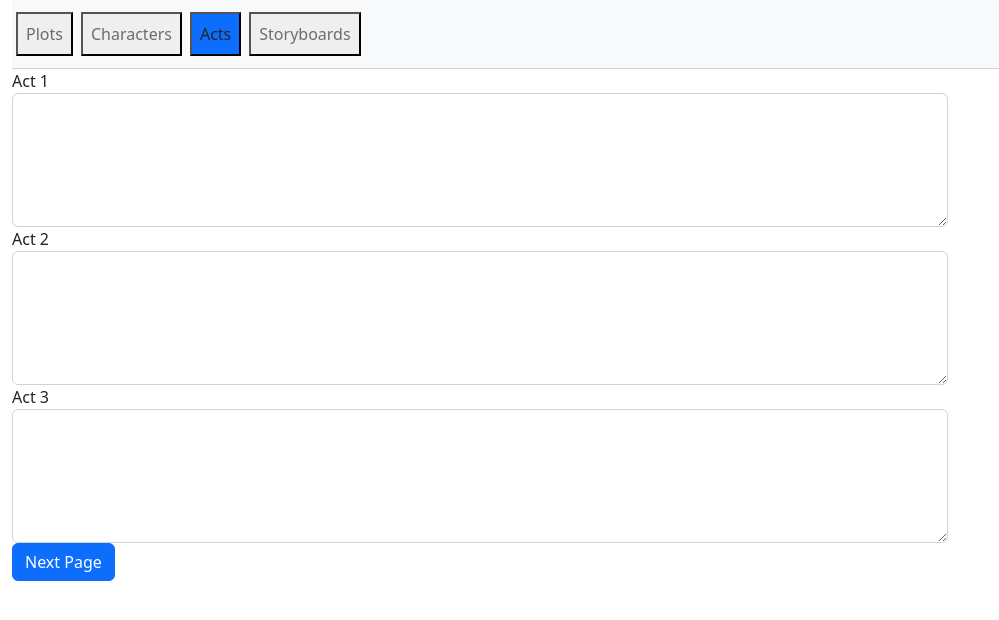
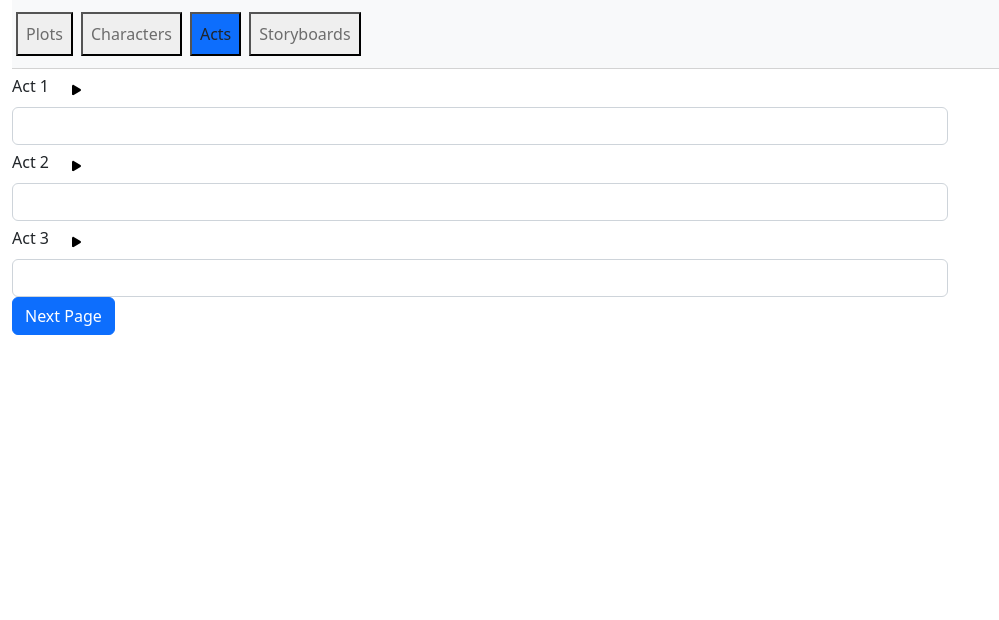
Before and after one commit to DavidIfebueme/CyberFilm-AI, a React (Create React App) app in the folder mehnoor-siddiqui/: page / in a window 1280 px wide. Both pictures are taken after a click on the button "Acts". Shown: the top 620 px of the page, without its empty margins (0-999 px from the left). Built offline with nearby package versions, Linux system fonts and the light colour scheme.

Commit message:
Updated on 26th Feb

```diff
--- a/mehnoor-siddiqui/src/components/TwoColumnForm.jsx
+++ b/mehnoor-siddiqui/src/components/TwoColumnForm.jsx
@@ -346,20 +346,59 @@ function Page2Form(props) {
 
 // Component for the form fields for Acts page
 function Page3Form(props) {
+  const generateIdea3 = (event) => {
+    // Your code to generate an idea for this field goes here
+    // You can use a library or write your own logic to generate the idea
+  };
+
   return (
     <form>
       <div className="form-group">
-        <label>Act 1</label>
-        <textarea className="form-control" rows="5"></textarea>
-      </div>
+        <div className="input-group" style={{display: 'flex', alignItems: 'center'}}></div>
+        <label style={{marginRight: '10px'}}>Act 1</label>
+        <button
+            type="button"
+            className="btn"
+            onClick={generateIdea3}
+          >
+            <FontAwesomeIcon icon={faPlay} style={{fontSize: '0.75em', color: 'black', backgroundColor: 'transparent', borderWidth: '0.5px'}} />
+          </button>
+        </div>
+        <div className="input-group">
+          <input type="text" className="form-control" />
+        </div>
+
       <div className="form-group">
-        <label>Act 2</label>
-        <textarea className="form-control" rows="5"></textarea>
-      </div>
+      <div className="input-group" style={{display: 'flex', alignItems: 'center'}}></div>
+        <label style={{marginRight: '10px'}}>Act 2</label>
+        <button
+            type="button"
+            className="btn"
+            onClick={generateIdea3}
+          >
+            <FontAwesomeIcon icon={faPlay} style={{fontSize: '0.75em', color: 'black', backgroundColor: 'transparent', borderWidth: '0.5px'}} />
+          </button>
+        </div>
+        <div className="input-group">
+          <input type="text" className="form-control" />
+        </div>
+
       <div className="form-group">
-        <label>Act 3</label>
-        <textarea className="form-control" rows="5"></textarea>
-      </div><button type="button" className="btn btn-primary" onClick={props.onNext}>
+      <div className="input-group" style={{display: 'flex', alignItems: 'center'}}></div>
+        <label style={{marginRight: '10px'}}>Act 3</label>
+        <button
+            type="button"
+            className="btn"
+            onClick={generateIdea3}
+          >
+            <FontAwesomeIcon icon={faPlay} style={{fontSize: '0.75em', color: 'black', backgroundColor: 'transparent', borderWidth: '0.5px'}} />
+          </button>
+        </div>
+        <div className="input-group">
+          <input type="text" className="form-control" />
+        </div>
+
+      <button type="button" className="btn btn-primary" onClick={props.onNext}>
         Next Page
       </button>
     </form>
```
